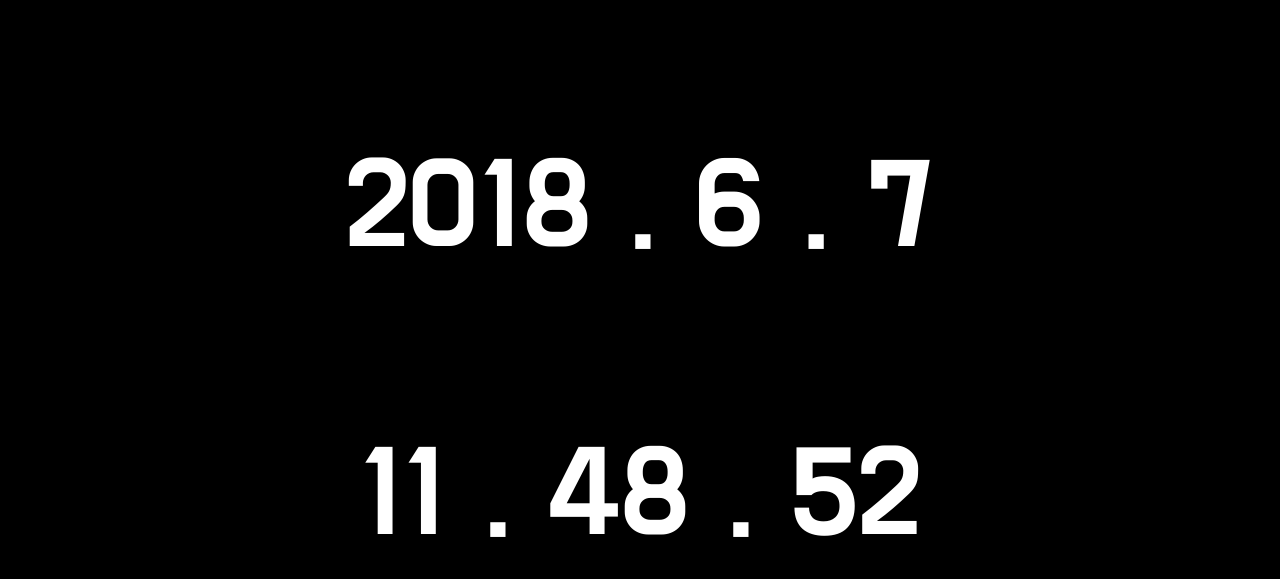
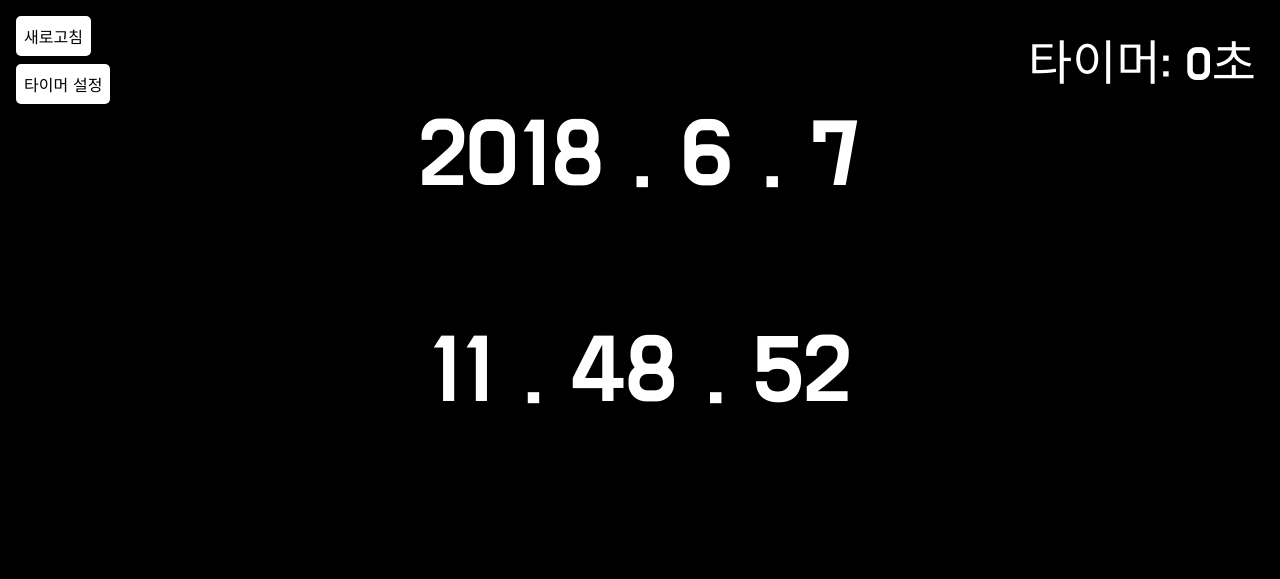
Before and after one commit to hsh2001/clock, a plain HTML site: page index.html in a window 1280 px wide. Drawn offline with Linux system fonts and the light colour scheme.

Commit message:
타이머 기능 추가.

```diff
--- a/assets/clock.css
+++ b/assets/clock.css
@@ -5,6 +5,41 @@ body {
 }
 
 #clock {
-  font-size: 8rem;
+  font-size: 6rem;
   text-align: center;
 }
+
+.button {
+  padding: .5rem;
+  border-radius: 5px;
+  background: white;
+  color: black !important;
+  text-decoration: none !important;
+}
+
+#reload {
+  position: fixed;
+  top: 1rem;
+  left: 1rem;
+}
+
+#set-stop-watch {
+  position: fixed;
+  top: 4rem;
+  left: 1rem;
+}
+
+#stop-watch {
+  position: fixed;
+  top: 1.5rem;
+  right: 1.5rem;
+  font-size: 3rem;
+}
+
+#stop-watch::before {
+  content: '타이머: '
+}
+
+#stop-watch::after {
+  content: '초'
+}
--- a/assets/time.js
+++ b/assets/time.js
@@ -1,7 +1,6 @@
-//객체 정의
-var clock = {};
+var clock = {},
+    bell = new Audio('bell.mp3');
 
-//clock 객체의 프로퍼티 정의
 var nameList = [
   "year", "month", "date",
   "hour", "minute", "second"
@@ -10,7 +9,6 @@ for (var i = 0; i < nameList.length; i++) {
   clock[nameList[i]] = document.getElementById(nameList[i]);
 }
 
-//시간을 업데이트할 함수를 정의
 function updateClock() {
   var d = new Date(),
       h = d.getHours(),
@@ -30,6 +28,40 @@ function updateClock() {
   clock.second.innerHTML = s;
 }
 
-//함수를 0.25초에 한번씩 호출
 updateClock();
 setInterval(updateClock, 250);
+
+function setStopWatch() {
+  var watch = document.getElementById('stop-watch'),
+      yn,
+      minutes;
+
+  if (!watch) return;
+
+  if (watch.innerHTML != 0) {
+    yn = confirm("타이머를 초기화하시겠습니까?");
+    if (!yn) return;
+    watch.innerHTML = 0;
+  }
+
+  minutes = +prompt("시간을 입력해주십시오. (단위는 분, 입력시에는 단위 없이 숫자만.)");
+  if (!minutes || minute < 0) return alert("유효한 양수를 입력하십시오.");
+
+  watch.innerHTML = Math.round(minutes * 60);
+}
+
+function updateStopWatch() {
+  var watch = document.getElementById('stop-watch');
+
+  if (!watch || watch.innerHTML == 0) return;
+
+  if (watch.innerHTML == 1) {
+    watch.innerHTML = 0;
+    bell.play();
+    return;
+  }
+
+  watch.innerHTML -= 1;
+}
+
+setInterval(updateStopWatch, 1000);
--- a/index.html
+++ b/index.html
@@ -11,6 +11,9 @@
 		<link rel="stylesheet" href="assets/clock.css">
 	</head>
 	<body>
+		<a href="?reload" id="reload" class="button">새로고침</a>
+		<a href="javascript: setStopWatch();" id="set-stop-watch" class="button">타이머 설정</a>
+		<div id="stop-watch">0</div>
 		<div id="clock">
 			<p id="ymd">
 				<span id="year">2018</span>
```
Also changed, not shown: 2 other files.
